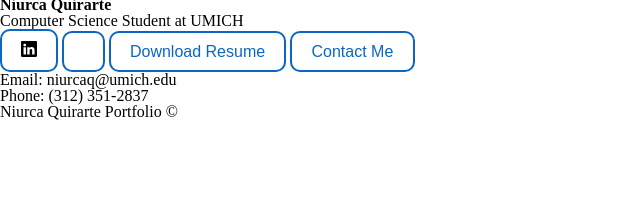
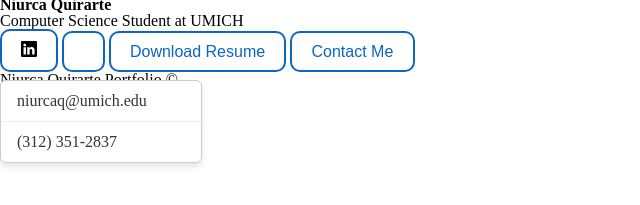
Before and after one commit to niurcaq/resume, a plain HTML site: page index.html in a window 1280 px wide. Both pictures are taken after a click on the button "Contact Me". Shown: the part 35-240 px from the top of the page, without its empty margins (0-640 px from the left). Drawn offline with Linux system fonts and the light colour scheme.

Commit message:
added dropdown, need to fix placement

```diff
--- a/css/style.css
+++ b/css/style.css
@@ -130,3 +130,37 @@ button {
   background-color: #0A66C2; /* same as border */
   color: white; /* text color changes on fill */
 }
+
+.list {
+  margin-top: 0.5rem;
+  padding: 0;
+  list-style: none;
+  background: #fff;
+  border: 1px solid #ccc;
+  border-radius: 6px;
+  width: 200px;
+  box-shadow: 0 4px 6px rgba(0, 0, 0, 0.1);
+  transition: all 0.2s ease;
+  position: absolute;
+  z-index: 100;
+}
+
+.list li {
+  padding: 0.75rem 1rem;
+  border-bottom: 1px solid #eee;
+  color: #333;
+}
+
+.list li:last-child {
+  border-bottom: none;
+}
+
+/* Hide by default */
+.hide {
+  display: none;
+}
+
+/* Show when toggled */
+.show {
+  display: block;
+}
--- a/index.html
+++ b/index.html
@@ -57,9 +57,9 @@
                     Contact Me
                 </button>
                 <div>
-                    <ul id="contact" class="listHide">
-                        <li>Email: niurcaq@umich.edu</li>
-                        <li>Phone: (312) 351-2837</li>
+                    <ul id="contact" class="list hide">
+                        <li>niurcaq@umich.edu</li>
+                        <li>(312) 351-2837</li>
                     </ul>
                 </div>
             </div>
--- a/js/nav.js
+++ b/js/nav.js
@@ -5,3 +5,9 @@ function linkedin() {
 function github() {
     window.open("https://github.com/niurcaq", "_blank");
 }
+
+function listOpt() {
+  const menu = document.getElementById("contact");
+  menu.classList.toggle("show");
+  menu.classList.toggle("hide");
+}
```
